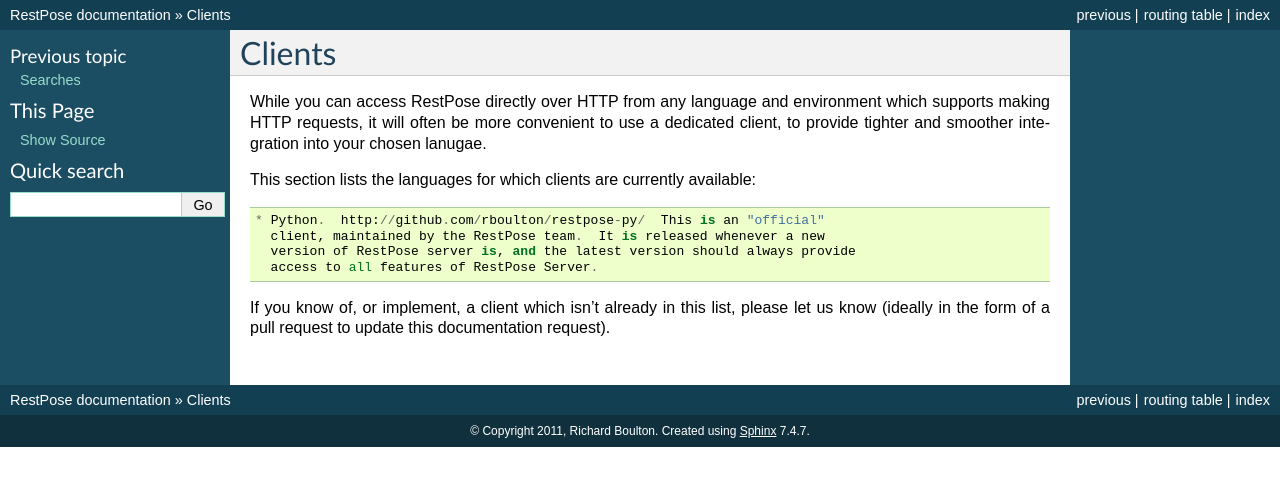
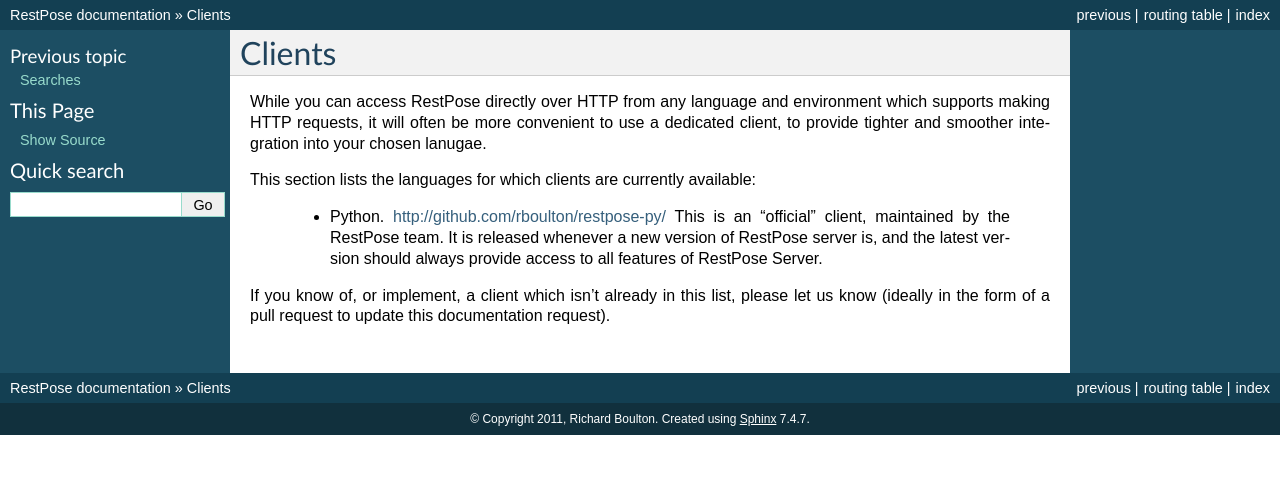
Before and after one commit to restpose/restpose, a Sphinx documentation site: the page built from docs/clients.rst, in a window 1280 px wide. Shown: the top 486 px of the page. Built offline with Sphinx 7.4.7, drawn with Linux system fonts in a browser that asks for light colours.

Commit message:
Formatting fix

```diff
--- a/docs/clients.rst
+++ b/docs/clients.rst
@@ -6,7 +6,7 @@
 convenient to use a dedicated client, to provide tighter and smoother
 integration into your chosen lanugae.
 
-This section lists the languages for which clients are currently available::
+This section lists the languages for which clients are currently available:
 
  * Python.  http://github.com/rboulton/restpose-py/  This is an "official"
    client, maintained by the RestPose team.  It is released whenever a new
```
